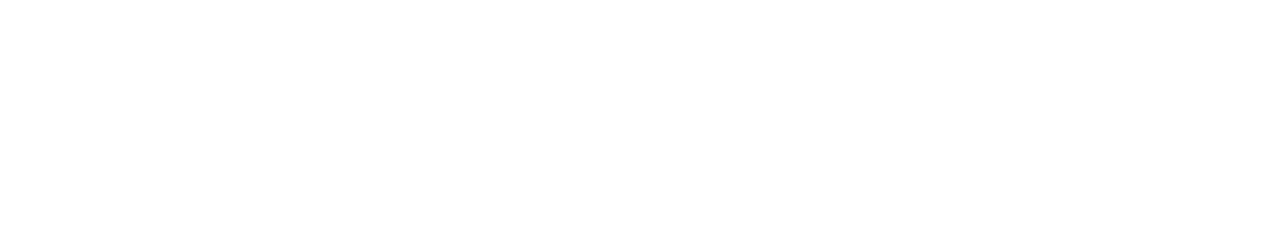
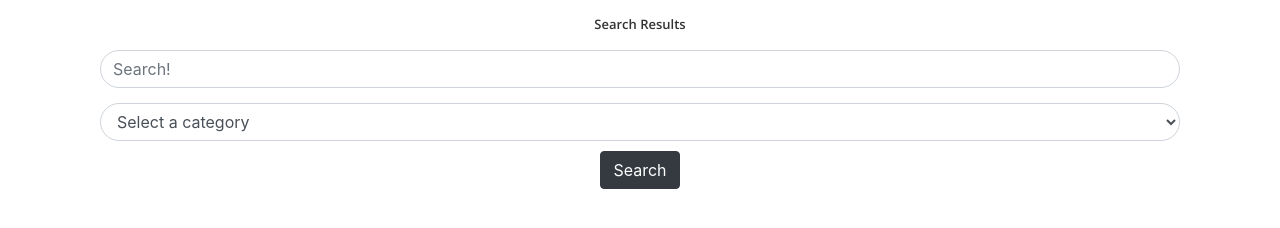
Before and after one commit to Punkinut/congress-search-tool, a plain HTML site: page search-results.html in a window 1280 px wide. Drawn offline with nearby package versions, Linux system fonts and the light colour scheme.

Commit message:
Added search results page with no JS

```diff
--- a/assets/css/style.css
+++ b/assets/css/style.css
@@ -21,3 +21,14 @@
 .open-sans {
     font-family: 'Open Sans', sans-serif;
 }
+
+.open-sans-results {
+    font-family: 'Open Sans', sans-serif;
+    font-size: 13px;
+    color: #333333;
+}
+
+.margin-top-bottom {
+    margin-top: 15px;
+    margin-bottom: 10px;
+}
--- a/assets/js/script.js
+++ b/assets/js/script.js
@@ -12,5 +12,12 @@ search.on("click", function (event) {
     event.preventDefault();
     if(!searchInput.val() || category.val() === "no") {
         window.alert("Please fill out the required items")
+    } else {
+        location.replace("search-results.html")
     }
 })
+
+// Function that replaces the url
+function replaceUrl () {
+
+};
--- a/search-results.html
+++ b/search-results.html
@@ -0,0 +1,52 @@
+<!DOCTYPE html>
+<html lang="en">
+<head>
+    <meta charset="UTF-8">
+    <meta http-equiv="X-UA-Compatible" content="IE=edge">
+    <meta name="viewport" content="width=device-width, initial-scale=1.0">
+    <title>Search Results</title>
+    <link rel="shortcut icon" type="img/svg" href="./assets/images/book.svg">
+    <!-- Basic CSS Files & Third Party API'S -->
+    <link rel="stylesheet" href="./assets/css/reset.css" type="text/css">
+    <link rel="stylesheet" href="https://cdn.jsdelivr.net/npm/bootstrap@4.6.0/dist/css/bootstrap.min.css" integrity="sha384-B0vP5xmATw1+K9KRQjQERJvTumQW0nPEzvF6L/Z6nronJ3oUOFUFpCjEUQouq2+l" crossorigin="anonymous">
+    <link rel="stylesheet" href="https://code.jquery.com/ui/1.12.1/themes/base/jquery-ui.css">
+    <link rel="stylesheet" href="./assets/css/style.css" type="text/css">
+    <!-- Used Fonts -->
+    <link rel="preconnect" href="https://fonts.gstatic.com">
+    <link href="https://fonts.googleapis.com/css2?family=Open+Sans:wght@600;700;800&display=swap" rel="stylesheet">
+</head>
+<body>
+<main>
+    <div class="container-lg text-center">
+        <div class="row">
+          <div class="col-sm">
+            <div class="col">
+                <div class="col-sm open-sans-results d-flex align-items-center justify-content-center margin-top-bottom">
+                    Search Results
+                  </div>
+            <input type="text" class="form-control rounded-pill margin-top-bottom" placeholder="Search!">
+            <select class="form-control rounded-pill category margin-top-bottom" id="exampleFormControlSelect1">
+                <option value="no">Select a category</option>
+                <option>Maps</option>
+                <option>Audio</option>
+                <option>Photos</option>
+                <option>Manuscripts</option>
+                <option>Newspapers</option>
+                <option>Film</option>
+                <option>Notated</option>
+                <option>Websites</option>
+              </select>
+              <button type="submit" class="btn btn-dark search-button">Search</button>
+            </div>
+          </div>
+        </div>
+      </div>
+</main>
+
+
+<!-- Sctipts -->
+<script src="https://cdnjs.cloudflare.com/ajax/libs/jquery/3.5.1/jquery.min.js"></script>
+<script src="https://code.jquery.com/ui/1.12.0/jquery-ui.min.js"></script>
+<script src="./assets/js/script.js"></script>
+</body>
+</html>
```
